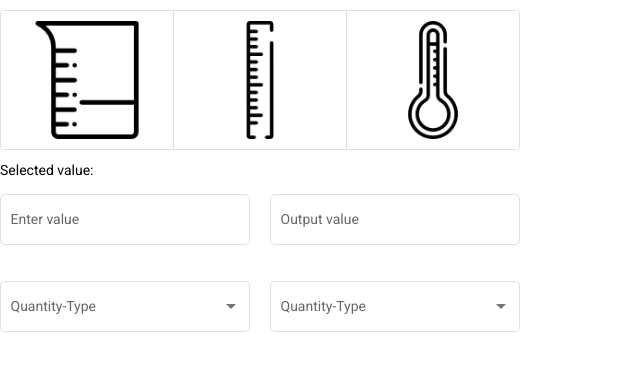
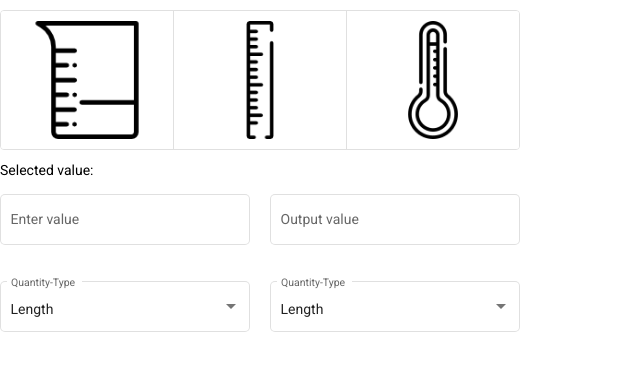
Before and after one commit to himanshugharat/Quantity-Measurement-App, an Angular app: page /quantity in a window 1280 px wide. Shown: the top 368 px of the page, without its empty margins (0-640 px from the left). Built offline with nearby package versions, Linux system fonts and the light colour scheme.

Commit message:
refactor: the code to have a default quantity selected in selector

```diff
--- a/src/app/components/quantity/quantity.component.html
+++ b/src/app/components/quantity/quantity.component.html
@@ -19,7 +19,7 @@
 <div>
     <mat-form-field class="select-field" appearance="outline">
         <mat-label>Quantity-Type</mat-label>
-        <mat-select>
+        <mat-select [(value)]="selectedFood">
             <mat-option *ngFor="let quantity of quantity" [value]="quantity.value">
                 {{quantity.viewValue}}
             </mat-option>
@@ -27,7 +27,7 @@
     </mat-form-field>
     <mat-form-field class="select-field" appearance="outline">
         <mat-label>Quantity-Type</mat-label>
-        <mat-select>
+        <mat-select [(value)]="selectedFood">
             <mat-option *ngFor="let quantity of quantity" [value]="quantity.value">
                 {{quantity.viewValue}}
             </mat-option>
--- a/src/app/components/quantity/quantity.component.ts
+++ b/src/app/components/quantity/quantity.component.ts
@@ -17,7 +17,7 @@ export class QuantityComponent implements OnInit {
     {value: 'volume-1', viewValue: 'volume'},
     {value: 'temperature-2', viewValue: 'temperature'}
   ];
-
+  selectedFood = this.quantity[0].value;
 
   constructor() {}
 
```
